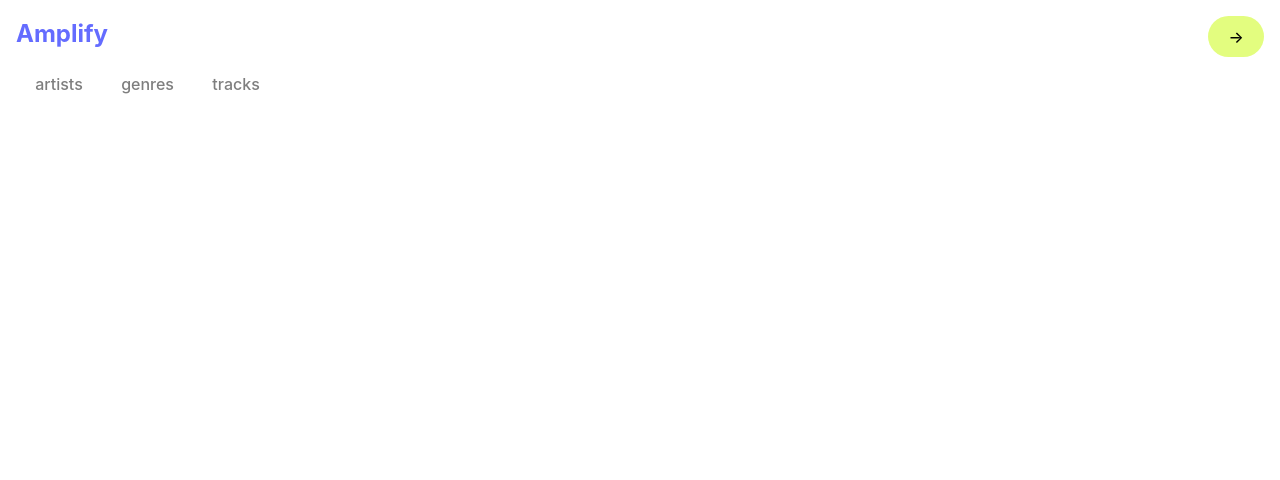
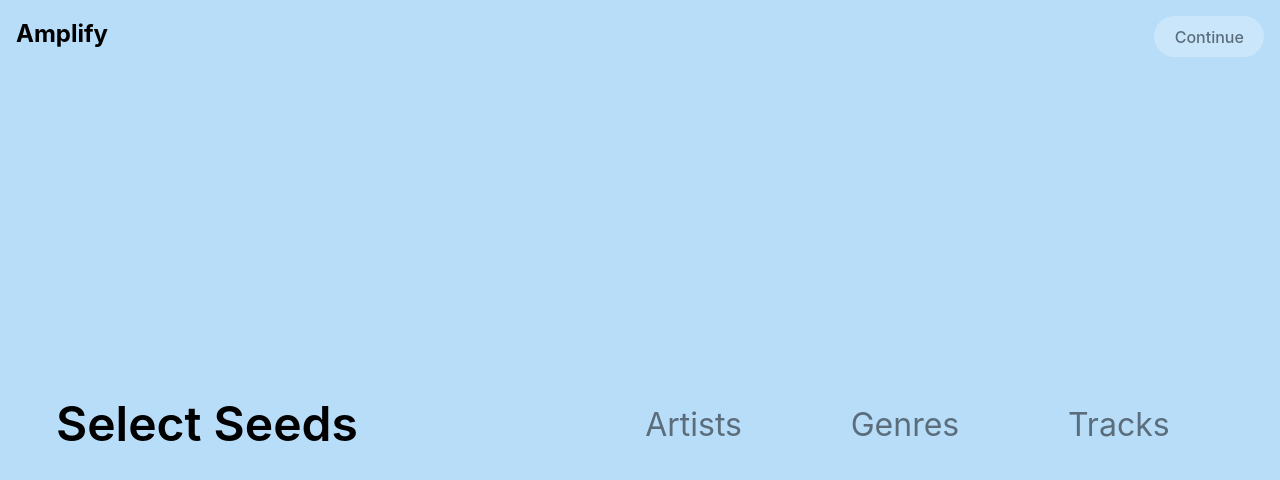
Before and after one commit to cs0320-f23/term-project-thuang49-eswhang-syu66, a React (Vite) app in the folder front/: page /seeds in a window 1280 px wide. Shown: the top 480 px of the page. Built offline with nearby package versions, Linux system fonts and the light colour scheme.

Commit message:
feat: stylized seeds page

```diff
--- a/front/src/css/FeatsPage.css
+++ b/front/src/css/FeatsPage.css
@@ -2,12 +2,14 @@
   background-color: rgba(255, 255, 255, 0.5);
   opacity: 50%;
   pointer-events: none;
+  transition: 0.5s ease;
 }
 
 .continue-button.toggle {
   background-color: #fffdce;
   opacity: 100%;
   pointer-events: all;
+  transition: 0.5s ease;
 }
 
 .feats-content {
@@ -15,7 +17,7 @@
   padding: 2.5em;
   display: flex;
   align-items: center;
-  justify-content: center;
+  justify-content: space-between;
   width: 100%;
 }
 
@@ -32,6 +34,7 @@
 }
 
 .params {
+  width: max-content;
   justify-content: center;
   flex-wrap: wrap;
 }
--- a/front/src/pages/FeatsPage.tsx
+++ b/front/src/pages/FeatsPage.tsx
@@ -60,7 +60,9 @@ export function FeatsPage(props: sharedProps) {
             </button>
           </nav>
           <div className="feats-content">
-            <h3>Select parameters</h3>
+            <div className="title">
+              <h3>Select parameters</h3>
+            </div>
             <div className="params">
               {paramNames.map((p) => (
                 <SelectButton
--- a/front/src/pages/SeedsPage.tsx
+++ b/front/src/pages/SeedsPage.tsx
@@ -1,28 +1,70 @@
 import { useNavigate } from "react-router-dom";
 import { SelectButton } from "../components/SelectButton";
-import "../css/App.css";
-import { InitialAuth } from "../endpoints/InitialAuth";
+import { useEffect } from "react";
+import "../css/FeatsPage.css";
 
 interface sharedProps {
-  seedNames: string[],
-  setSeedNames: React.Dispatch<React.SetStateAction<string[]>>,
+  seedNames: string[];
+  setSeedNames: React.Dispatch<React.SetStateAction<string[]>>;
 }
 export function SeedsPage(props: sharedProps) {
-  const seedNames : string[] = ["artists", "genres", "tracks"]
+  const { seedNames } = props;
+  const seedNameList: string[] = ["Artists", "Genres", "Tracks"];
 
-  const nav = useNavigate()
+  const nav = useNavigate();
+
+  useEffect(() => {
+    document.body.style.backgroundColor = "#B8DDF9";
+    const logo: HTMLElement | null = document.querySelector("a#logo h2");
+    if (logo) {
+      logo.style.color = "black";
+    }
+  }, []);
+
+  useEffect(() => {
+    const continueButton = document.getElementById("continue-button");
+    if (seedNames.length > 0) {
+      if (continueButton) {
+        continueButton.classList.add("toggle");
+      }
+    } else {
+      if (continueButton) {
+        continueButton.classList.remove("toggle");
+      }
+    }
+  }, [seedNames]);
 
   return (
     <>
       <body>
         <main className="container-fluid">
           <nav className="row flex-nowrap">
-            <a href = "/">
+            <a id="logo" href="/">
               <h2>Amplify</h2>
             </a>
-            <button onClick={() => nav("/select-feats")}> → </button>
+            <button
+              className="continue-button"
+              id="continue-button"
+              onClick={() => nav("/seeds")}
+            >
+              {" "}
+              Continue{" "}
+            </button>
           </nav>
-          {seedNames.map(seed => <SelectButton list = {props.seedNames} listSetter={props.setSeedNames} toAdd={seed}></SelectButton>)}
+          <div className="feats-content">
+            <div className="title">
+              <h3>Select Seeds</h3>
+            </div>
+            <div className="params">
+              {seedNameList.map((seed) => (
+                <SelectButton
+                  list={props.seedNames}
+                  listSetter={props.setSeedNames}
+                  toAdd={seed}
+                ></SelectButton>
+              ))}
+            </div>
+          </div>
         </main>
       </body>
     </>
```
